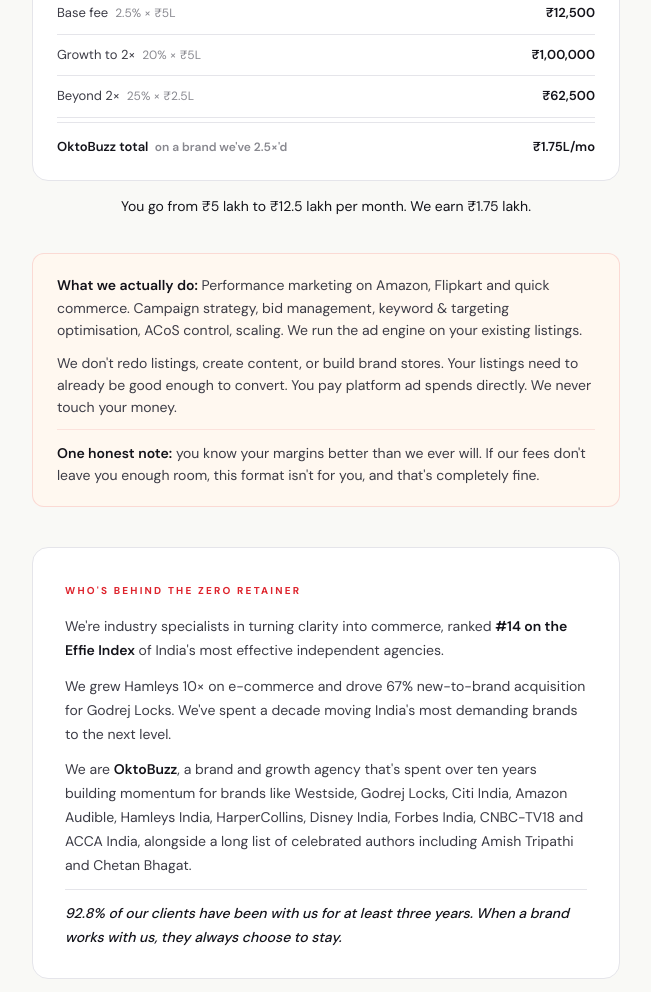
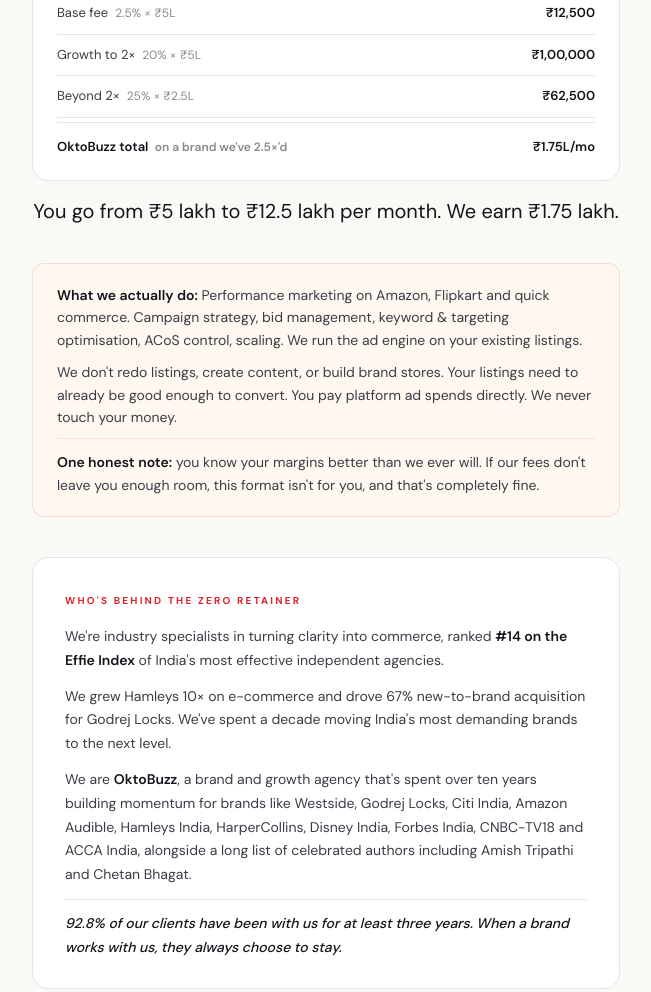
Before and after one commit to oktobuzz/thezeroretainer, a website: page index.html in a window 1280 px wide. Shown: the part 1322-2314 px from the top of the page, without its empty margins (314-965 px from the left). Drawn offline with Linux system fonts and the light colour scheme.

Commit message:
Add files via upload

```diff
--- a/index.html
+++ b/index.html
@@ -11,7 +11,7 @@ j=d.createElement(s),dl=l!='dataLayer'?'&l='+l:'';j.async=true;j.src=
 'https://www.googletagmanager.com/gtm.js?id='+i+dl;f.parentNode.insertBefore(j,f);
 })(window,document,'script','dataLayer','GTM-KK5TLB4');</script>
 <!-- End Google Tag Manager -->
-<link rel="icon" type="image/png" href="circle.png" />
+<link rel="icon" type="image/png" href="circle.png?v=2" />
 <link rel="preconnect" href="https://fonts.googleapis.com">
 <link rel="preconnect" href="https://fonts.gstatic.com" crossorigin>
 <link href="https://fonts.googleapis.com/css2?family=Fraunces:ital,opsz,wght@0,9..144,300;0,9..144,400;0,9..144,500;0,9..144,700;1,9..144,300;1,9..144,400;1,9..144,500&family=DM+Sans:wght@300;400;500;600;700&display=swap" rel="stylesheet">
@@ -975,7 +975,7 @@ height="0" width="0" style="display:none;visibility:hidden"></iframe></noscript>
         </div>
       </div>
     </div>
-    <p style="font-family:var(--sans);font-size:14px;color:var(--ink);margin-top:14px;margin-bottom:0;text-align:center;">You go from &#8377;5 lakh to &#8377;12.5 lakh per month. We earn &#8377;1.75 lakh.</p>
+    <p style="font-family:var(--sans);font-size:20px;color:var(--ink);margin-top:14px;margin-bottom:0;text-align:center;">You go from &#8377;5 lakh to &#8377;12.5 lakh per month. We earn &#8377;1.75 lakh.</p>
   </div>
 
   <div class="disclaimer-box">
```
